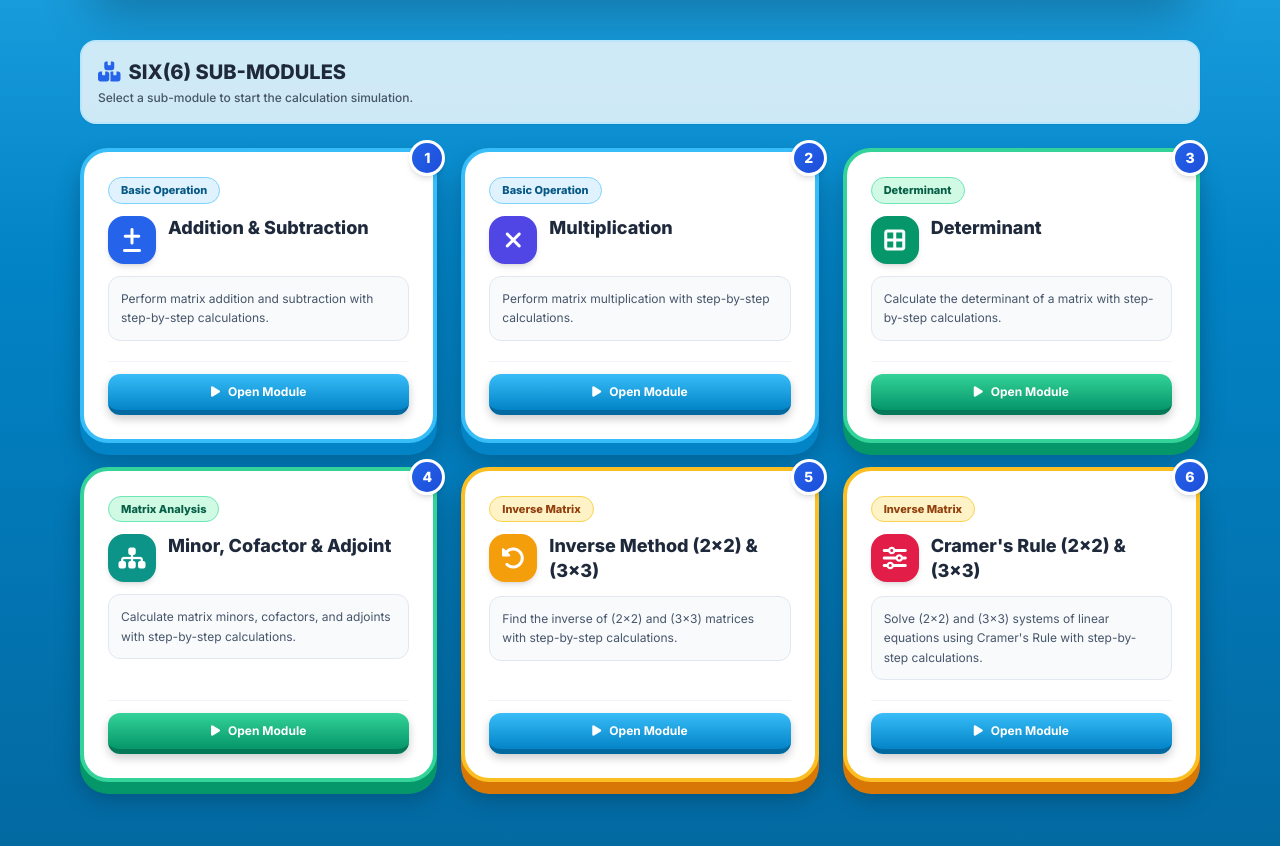
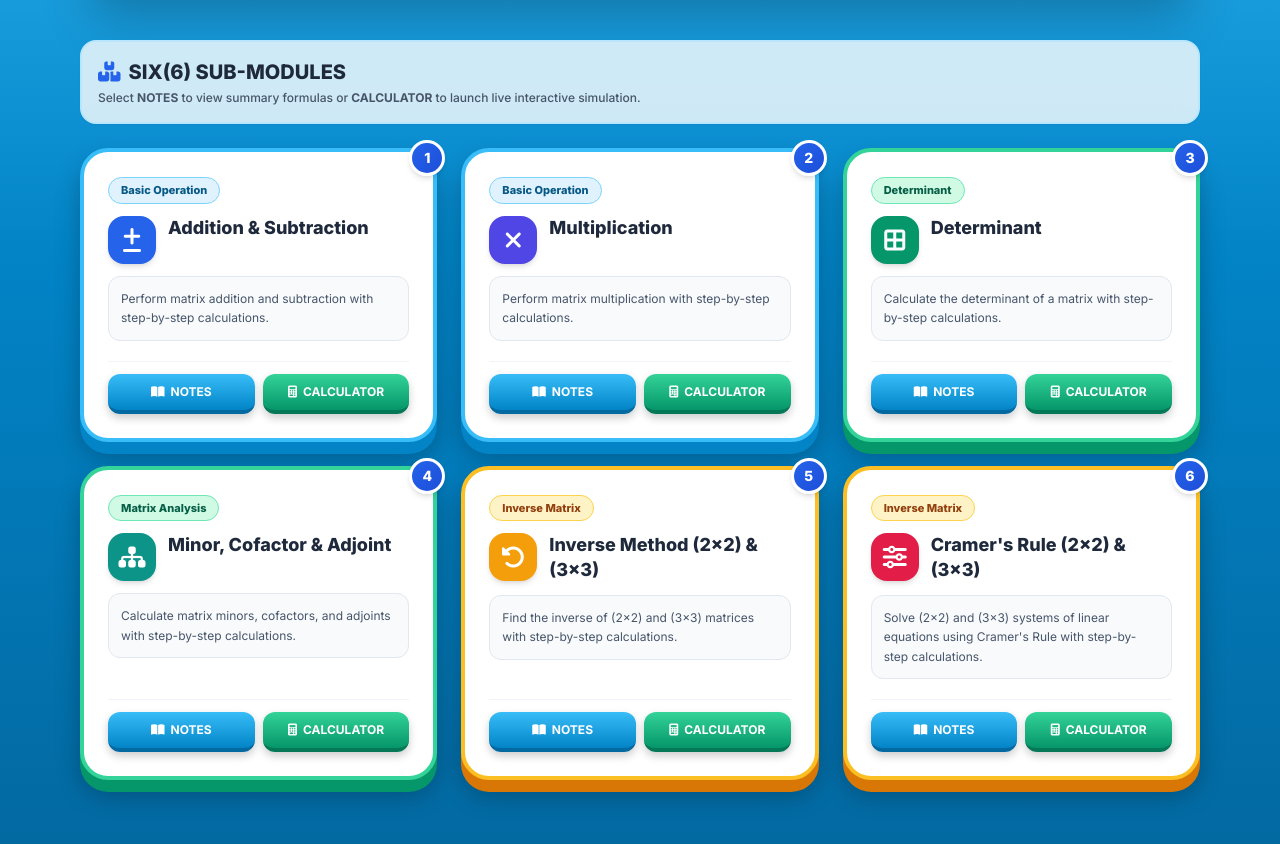
Before and after one commit to msproject-my/matrix-calc, a plain HTML site: page index.html in a window 1280 px wide. Shown: the part 348-1194 px from the top of the page. Drawn offline with nearby package versions, Linux system fonts and the light colour scheme.

Commit message:
Refactor button styles and update comments
Updated button styles and added new green button for sub-modules. Modified comments for clarity and improved button functionality.

```diff
--- a/index.html
+++ b/index.html
@@ -92,35 +92,34 @@
         /* 3D Glossy Buttons */
         .btn-3d-blue {
             background: linear-gradient(180deg, #38bdf8 0%, #0284c7 100%);
-            border-bottom: 5px solid #0369a1;
-            box-shadow: 0 4px 10px rgba(0,0,0,0.2);
+            border-bottom: 4px solid #0369a1;
+            box-shadow: 0 4px 8px rgba(0,0,0,0.2);
             transition: all 0.1s ease;
         }
         .btn-3d-blue:active {
-            transform: translateY(3px);
-            border-bottom-width: 2px;
-            box-shadow: 0 2px 5px rgba(0,0,0,0.2);
-        }
-
-        .btn-3d-red {
-            background: linear-gradient(180deg, #f87171 0%, #dc2626 100%);
-            border-bottom: 5px solid #991b1b;
-            box-shadow: 0 4px 10px rgba(0,0,0,0.2);
-            transition: all 0.1s ease;
-        }
-        .btn-3d-red:active {
-            transform: translateY(3px);
+            transform: translateY(2px);
             border-bottom-width: 2px;
         }
 
         .btn-3d-green {
             background: linear-gradient(180deg, #34d399 0%, #059669 100%);
-            border-bottom: 5px solid #047857;
-            box-shadow: 0 4px 10px rgba(0,0,0,0.2);
+            border-bottom: 4px solid #047857;
+            box-shadow: 0 4px 8px rgba(0,0,0,0.2);
             transition: all 0.1s ease;
         }
         .btn-3d-green:active {
-            transform: translateY(3px);
+            transform: translateY(2px);
+            border-bottom-width: 2px;
+        }
+
+        .btn-3d-red {
+            background: linear-gradient(180deg, #f87171 0%, #dc2626 100%);
+            border-bottom: 4px solid #991b1b;
+            box-shadow: 0 4px 8px rgba(0,0,0,0.2);
+            transition: all 0.1s ease;
+        }
+        .btn-3d-red:active {
+            transform: translateY(2px);
             border-bottom-width: 2px;
         }
 
@@ -165,10 +164,9 @@
 
     <!-- Main View Page Container -->
     <div id="mainPageView" class="block">
-        <!-- Hero Banner with 3D Extruded Title -->
         <main class="max-w-6xl mx-auto px-4 mt-6">
+            <!-- Hero Banner -->
             <section class="relative bg-gradient-to-b from-sky-400 to-blue-600 rounded-3xl p-6 sm:p-10 border-4 border-white shadow-2xl overflow-hidden mb-10 text-center">
-                <!-- Floating Decorative 3D Stars/Icons -->
                 <div class="absolute top-4 left-6 text-yellow-300 text-3xl animate-bounce pointer-events-none drop-shadow-md">
                     <i class="fa-solid fa-star"></i>
                 </div>
@@ -177,33 +175,31 @@
                 </div>
 
                 <div class="relative z-10 max-w-3xl mx-auto">
-                    <!-- Header Badge -->
                     <div class="inline-block bg-gradient-to-r from-red-600 to-rose-500 text-white font-black text-xs sm:text-sm px-6 py-2 rounded-full border-2 border-white shadow-lg mb-3 tracking-widest uppercase">
                         Engineering Mathematics
                     </div>
 
-                    <!-- 3D Extruded Big Title -->
                     <h2 class="text-4xl sm:text-6xl font-black font-display tracking-wide mb-3 text-3d-yellow">
                         MATRIX
                     </h2>
                 </div>
             </section>
 
-            <!-- Main 6 Matrix Topics Section -->
+            <!-- Main 6 Sub-modules Section -->
             <section id="topicsGridSection" class="scroll-mt-6">
                 <div class="flex items-center justify-between mb-6 bg-white/80 backdrop-blur-md p-4 rounded-2xl border-2 border-sky-200 shadow-sm">
                     <div>
                         <h3 class="text-xl font-black text-slate-800 flex items-center gap-2">
                             <i class="fa-solid fa-boxes-stacked text-blue-600"></i> SIX(6) SUB-MODULES
                         </h3>
-                        <p class="text-xs text-slate-600 font-medium mt-1">Select a sub-module to start the calculation simulation.</p>
+                        <p class="text-xs text-slate-600 font-medium mt-1">Select <b>NOTES</b> to view summary formulas or <b>CALCULATOR</b> to launch live interactive simulation.</p>
                     </div>
                 </div>
 
                 <!-- Grid Display for 6 Sub-modules (3 COLUMNS) -->
                 <div class="grid grid-cols-1 md:grid-cols-3 gap-6">
 
-                    <!-- Point 1: BASIC OPERATION (Addition & Subtraction) -->
+                    <!-- Sub-module 1: Addition & Subtraction -->
                     <div class="clay-card p-6 flex flex-col justify-between relative group">
                         <div class="absolute -top-3 -right-3 w-9 h-9 badge-number rounded-full flex items-center justify-center text-sm shadow-md">
                             1
@@ -226,14 +222,17 @@
                                 Perform matrix addition and subtraction with step-by-step calculations.
                             </p>
                         </div>
-                        <div class="mt-5 pt-3 border-t border-slate-100">
-                            <button onclick="openTopicModal(0)" class="btn-3d-blue w-full py-2.5 rounded-xl text-white font-bold text-xs flex items-center justify-center gap-2">
-                                <i class="fa-solid fa-play"></i> Open Module
+                        <div class="mt-5 pt-3 border-t border-slate-100 flex items-center gap-2">
+                            <button onclick="openTopicModal(0)" class="btn-3d-blue flex-1 py-2.5 rounded-xl text-white font-bold text-xs flex items-center justify-center gap-1.5">
+                                <i class="fa-solid fa-book-open"></i> NOTES
                             </button>
+                            <a href="1_addition_subtraction.html" class="btn-3d-green flex-1 py-2.5 rounded-xl text-white font-bold text-xs flex items-center justify-center gap-1.5 no-underline">
+                                <i class="fa-solid fa-calculator"></i> CALCULATOR
+                            </a>
                         </div>
                     </div>
 
-                    <!-- Point 2: BASIC OPERATION (Multiplication) -->
+                    <!-- Sub-module 2: Multiplication -->
                     <div class="clay-card p-6 flex flex-col justify-between relative group">
                         <div class="absolute -top-3 -right-3 w-9 h-9 badge-number rounded-full flex items-center justify-center text-sm shadow-md">
                             2
@@ -256,14 +255,17 @@
                                 Perform matrix multiplication with step-by-step calculations.
                             </p>
                         </div>
-                        <div class="mt-5 pt-3 border-t border-slate-100">
-                            <button onclick="openTopicModal(1)" class="btn-3d-blue w-full py-2.5 rounded-xl text-white font-bold text-xs flex items-center justify-center gap-2">
-                                <i class="fa-solid fa-play"></i> Open Module
+                        <div class="mt-5 pt-3 border-t border-slate-100 flex items-center gap-2">
+                            <button onclick="openTopicModal(1)" class="btn-3d-blue flex-1 py-2.5 rounded-xl text-white font-bold text-xs flex items-center justify-center gap-1.5">
+                                <i class="fa-solid fa-book-open"></i> NOTES
                             </button>
+                            <a href="2_multiplication.html" class="btn-3d-green flex-1 py-2.5 rounded-xl text-white font-bold text-xs flex items-center justify-center gap-1.5 no-underline">
+                                <i class="fa-solid fa-calculator"></i> CALCULATOR
+                            </a>
                         </div>
                     </div>
 
-                    <!-- Point 3: DETERMINANT -->
+                    <!-- Sub-module 3: Determinant -->
                     <div class="clay-card-green p-6 flex flex-col justify-between relative group">
                         <div class="absolute -top-3 -right-3 w-9 h-9 badge-number rounded-full flex items-center justify-center text-sm shadow-md">
                             3
@@ -286,14 +288,17 @@
                                 Calculate the determinant of a matrix with step-by-step calculations.
                             </p>
                         </div>
-                        <div class="mt-5 pt-3 border-t border-slate-100">
-                            <button onclick="openTopicModal(2)" class="btn-3d-green w-full py-2.5 rounded-xl text-white font-bold text-xs flex items-center justify-center gap-2">
-                                <i class="fa-solid fa-play"></i> Open Module
+                        <div class="mt-5 pt-3 border-t border-slate-100 flex items-center gap-2">
+                            <button onclick="openTopicModal(2)" class="btn-3d-blue flex-1 py-2.5 rounded-xl text-white font-bold text-xs flex items-center justify-center gap-1.5">
+                                <i class="fa-solid fa-book-open"></i> NOTES
                             </button>
+                            <a href="3_determinant.html" class="btn-3d-green flex-1 py-2.5 rounded-xl text-white font-bold text-xs flex items-center justify-center gap-1.5 no-underline">
+                                <i class="fa-solid fa-calculator"></i> CALCULATOR
+                            </a>
                         </div>
                     </div>
 
-                    <!-- Point 4: MATRIX ANALYSIS -->
+                    <!-- Sub-module 4: Matrix Analysis -->
                     <div class="clay-card-green p-6 flex flex-col justify-between relative group">
                         <div class="absolute -top-3 -right-3 w-9 h-9 badge-number rounded-full flex items-center justify-center text-sm shadow-md">
                             4
@@ -316,14 +321,17 @@
                                 Calculate matrix minors, cofactors, and adjoints with step-by-step calculations.
                             </p>
                         </div>
-                        <div class="mt-5 pt-3 border-t border-slate-100">
-                            <button onclick="openTopicModal(3)" class="btn-3d-green w-full py-2.5 rounded-xl text-white font-bold text-xs flex items-center justify-center gap-2">
-                                <i class="fa-solid fa-play"></i> Open Module
+                        <div class="mt-5 pt-3 border-t border-slate-100 flex items-center gap-2">
+                            <button onclick="openTopicModal(3)" class="btn-3d-blue flex-1 py-2.5 rounded-xl text-white font-bold text-xs flex items-center justify-center gap-1.5">
+                                <i class="fa-solid fa-book-open"></i> NOTES
                             </button>
+                            <a href="4_minor_cofactor_adjoint.html" class="btn-3d-green flex-1 py-2.5 rounded-xl text-white font-bold text-xs flex items-center justify-center gap-1.5 no-underline">
+                                <i class="fa-solid fa-calculator"></i> CALCULATOR
+                            </a>
                         </div>
                     </div>
 
-                    <!-- Point 5: INVERSE MATRIX -->
+                    <!-- Sub-module 5: Inverse Matrix -->
                     <div class="clay-card-amber p-6 flex flex-col justify-between relative group">
                         <div class="absolute -top-3 -right-3 w-9 h-9 badge-number rounded-full flex items-center justify-center text-sm shadow-md">
                             5
@@ -346,14 +354,17 @@
                                 Find the inverse of (2×2) and (3×3) matrices with step-by-step calculations.
                             </p>
                         </div>
-                        <div class="mt-5 pt-3 border-t border-slate-100">
-                            <button onclick="openTopicModal(4)" class="btn-3d-blue w-full py-2.5 rounded-xl text-white font-bold text-xs flex items-center justify-center gap-2">
-                                <i class="fa-solid fa-play"></i> Open Module
+                        <div class="mt-5 pt-3 border-t border-slate-100 flex items-center gap-2">
+                            <button onclick="openTopicModal(4)" class="btn-3d-blue flex-1 py-2.5 rounded-xl text-white font-bold text-xs flex items-center justify-center gap-1.5">
+                                <i class="fa-solid fa-book-open"></i> NOTES
                             </button>
+                            <a href="5_inverse.html" class="btn-3d-green flex-1 py-2.5 rounded-xl text-white font-bold text-xs flex items-center justify-center gap-1.5 no-underline">
+                                <i class="fa-solid fa-calculator"></i> CALCULATOR
+                            </a>
                         </div>
                     </div>
 
-                    <!-- Point 6: Cramer's Rule -->
+                    <!-- Sub-module 6: Cramer's Rule -->
                     <div class="clay-card-amber p-6 flex flex-col justify-between relative group">
                         <div class="absolute -top-3 -right-3 w-9 h-9 badge-number rounded-full flex items-center justify-center text-sm shadow-md">
                             6
@@ -376,10 +387,13 @@
                                 Solve (2×2) and (3×3) systems of linear equations using Cramer's Rule with step-by-step calculations.
                             </p>
                         </div>
-                        <div class="mt-5 pt-3 border-t border-slate-100">
-                            <button onclick="openTopicModal(5)" class="btn-3d-blue w-full py-2.5 rounded-xl text-white font-bold text-xs flex items-center justify-center gap-2">
-                                <i class="fa-solid fa-play"></i> Open Module
+                        <div class="mt-5 pt-3 border-t border-slate-100 flex items-center gap-2">
+                            <button onclick="openTopicModal(5)" class="btn-3d-blue flex-1 py-2.5 rounded-xl text-white font-bold text-xs flex items-center justify-center gap-1.5">
+                                <i class="fa-solid fa-book-open"></i> NOTES
                             </button>
+                            <a href="6_cramer.html" class="btn-3d-green flex-1 py-2.5 rounded-xl text-white font-bold text-xs flex items-center justify-center gap-1.5 no-underline">
+                                <i class="fa-solid fa-calculator"></i> CALCULATOR
+                            </a>
                         </div>
                     </div>
 
@@ -388,7 +402,7 @@
         </main>
     </div>
 
-    <!-- Topic Detail Modal Container -->
+    <!-- Topic Detail Modal Container (NOTES VIEW) -->
     <div id="topicModal" class="fixed inset-0 z-50 bg-slate-900/80 backdrop-blur-md flex items-center justify-center p-3 sm:p-6 hidden">
         <div class="bg-white border-4 border-sky-300 rounded-3xl max-w-4xl w-full max-h-[92vh] flex flex-col shadow-2xl overflow-hidden animate-in zoom-in-95 duration-200">
 
@@ -444,10 +458,10 @@
                     </ol>
                 </div>
 
-                <!-- Live Example & Interactive Simulator -->
+                <!-- Live Example & Interactive Simulator Preview -->
                 <div class="bg-emerald-50 border-2 border-emerald-200 p-4 sm:p-5 rounded-2xl">
                     <h4 class="text-xs font-black uppercase tracking-wider text-emerald-800 mb-3 flex items-center gap-2">
-                        <i class="fa-solid fa-calculator text-emerald-600"></i> Live Matrix Interactive Simulator
+                        <i class="fa-solid fa-calculator text-emerald-600"></i> Quick Interactive Preview
                     </h4>
                     <div id="modalSimulatorContainer" class="bg-white p-4 rounded-xl border border-emerald-300 font-mono text-xs space-y-3">
                         <!-- Dynamic Interactive Matrix Inputs & Solutions -->
@@ -456,7 +470,10 @@
             </div>
 
             <!-- Modal Footer -->
-            <div class="p-4 bg-slate-100 border-t border-slate-200 flex items-center justify-end">
+            <div class="p-4 bg-slate-100 border-t border-slate-200 flex items-center justify-between">
+                <a id="modalCalcLink" href="#" class="btn-3d-green px-5 py-2 rounded-xl text-white font-bold text-xs flex items-center gap-2 no-underline">
+                    <i class="fa-solid fa-calculator"></i> Launch Full Calculator
+                </a>
                 <button onclick="closeTopicModal()" class="btn-3d-red px-6 py-2 rounded-xl text-white font-bold text-xs">
                     Close
                 </button>
@@ -471,6 +488,7 @@
                 id: 1,
                 category: 'BASIC OPERATION',
                 title: 'Addition & Subtraction',
+                calcUrl: '1_addition_subtraction.html',
                 concept: 'Matrix addition and subtraction can only be performed if both matrices have the exact same dimensions (same number of rows & columns). Operations are executed directly on corresponding elements.',
                 formula: 'A_{m \\times n} \\pm B_{m \\times n} = [a_{ij} \\pm b_{ij}]',
                 steps: [
@@ -517,6 +535,7 @@
                 id: 2,
                 category: 'BASIC OPERATION',
                 title: 'Multiplication',
+                calcUrl: '2_multiplication.html',
                 concept: 'Matrix multiplication AB is valid only if the number of columns in Matrix A equals the number of rows in Matrix B. Each result element is computed as the dot product of a row from A and a column from B.',
                 formula: '(m \\times n) \\times (n \\times p) = (m \\times p)',
                 steps: [
@@ -557,6 +576,7 @@
                 id: 3,
                 category: 'DETERMINANT',
                 title: 'Determinant',
+                calcUrl: '3_determinant.html',
                 concept: 'The determinant of a matrix is a single scalar numerical value describing properties of a square matrix. If |A| = 0, the matrix is singular and has no inverse.',
                 formula: '\\det \\begin{pmatrix} a & b \\\\ c & d \\end{pmatrix} = ad - bc',
                 steps: [
@@ -582,6 +602,7 @@
                 id: 4,
                 category: 'MATRIX ANALYSIS',
                 title: 'Minor, Cofactor & Adjoint',
+                calcUrl: '4_minor_cofactor_adjoint.html',
                 concept: 'Minor M_ij is the determinant of the sub-matrix after deleting row i and column j. Cofactor C_ij applies alternating sign factors (-1)^(i+j). Adjoint adj(A) is the transpose of the cofactor matrix C^T.',
                 formula: 'C_{ij} = (-1)^{i+j} M_{ij}, \\quad \\text{adj}(A) = C^T',
                 steps: [
@@ -608,6 +629,7 @@
                 id: 5,
                 category: 'INVERSE MATRIX',
                 title: 'Inverse Method (2x2) & (3x3)',
+                calcUrl: '5_inverse.html',
                 concept: 'The inverse matrix A^-1 satisfies A × A^-1 = I. The inverse exists ONLY if the determinant |A| ≠ 0. The formula combines the determinant and adjoint matrix.',
                 formula: 'A^{-1} = \\frac{1}{|A|} \\text{adj}(A) = \\frac{1}{ad-bc} \\begin{pmatrix} d & -b \\\\ -c & a \\end{pmatrix}',
                 steps: [
@@ -634,6 +656,7 @@
                 id: 6,
                 category: 'INVERSE MATRIX',
                 title: "Cramer's Rule (2x2) & (3x3)",
+                calcUrl: '6_cramer.html',
                 concept: "Cramer's Rule solves systems of linear equations AX = B by calculating ratios of determinants where coefficient columns are replaced by constant terms B.",
                 formula: 'x = \\frac{|A_x|}{|A|}, \\quad y = \\frac{|A_y|}{|A|}',
                 steps: [
@@ -676,6 +699,7 @@
             document.getElementById('modalTopicCategory').innerText = data.category;
             document.getElementById('modalTopicTitle').innerText = data.title;
             document.getElementById('modalConceptText').innerText = data.concept;
+            document.getElementById('modalCalcLink').href = data.calcUrl;
 
             // Render KaTeX Formula
             const formulaBox = document.getElementById('modalFormulaBox');
```
